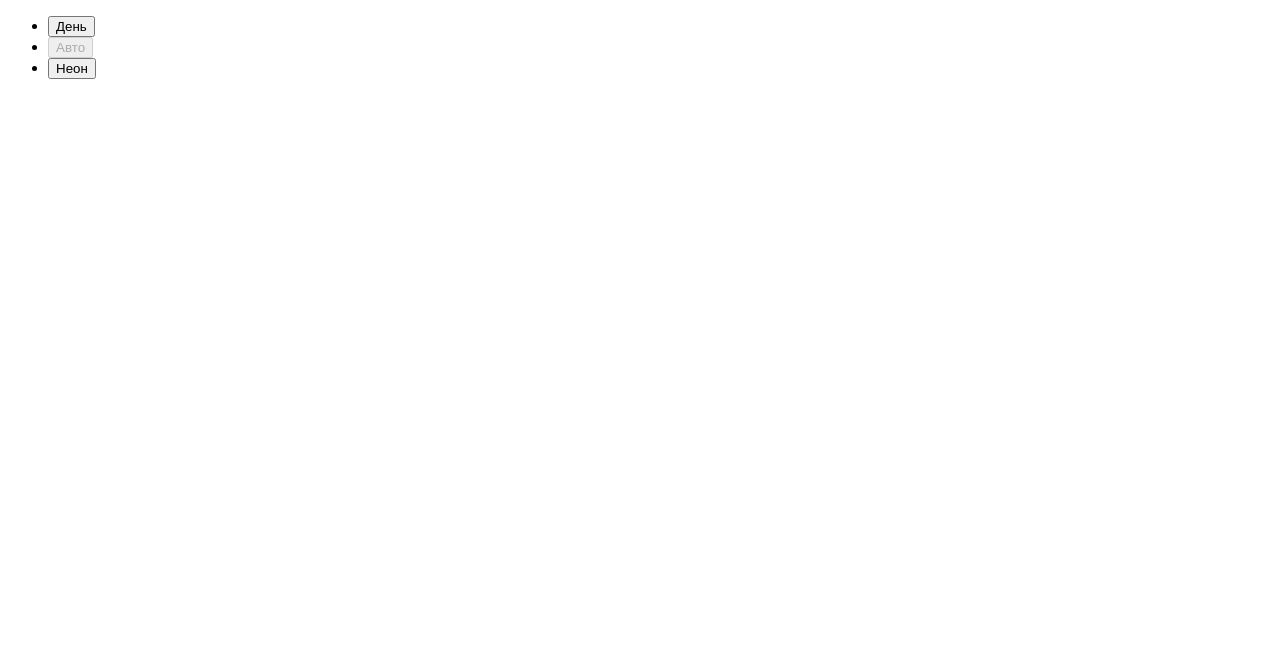
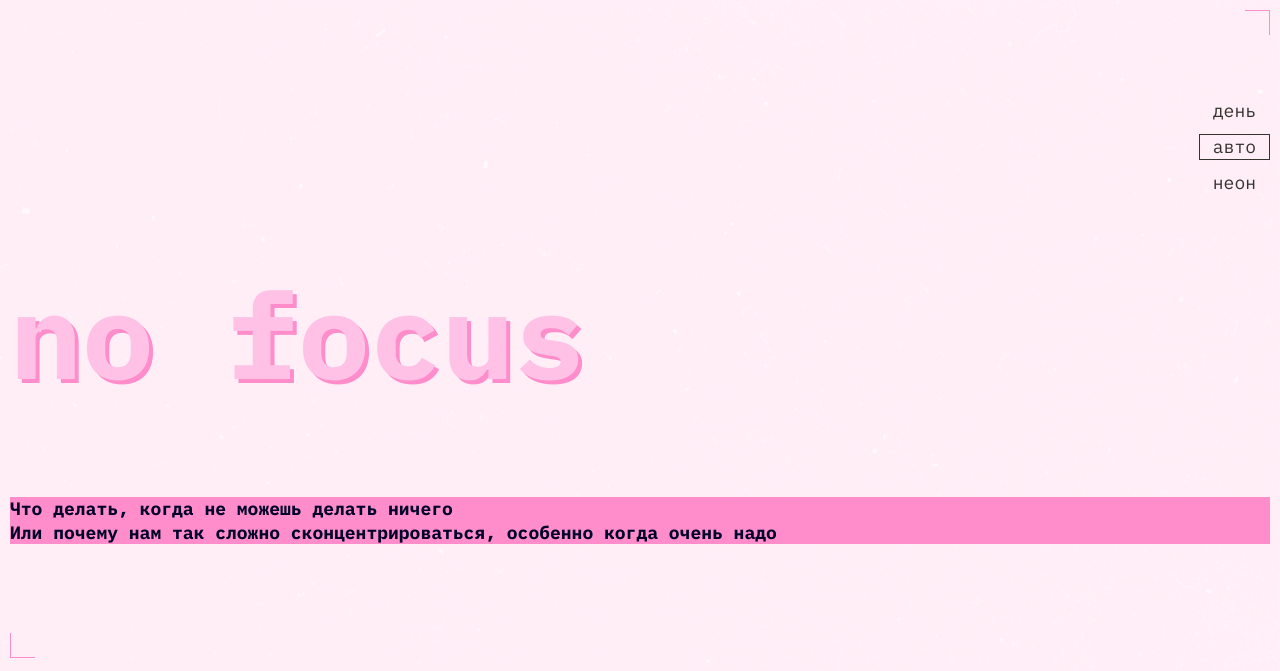
Before and after one commit to CandyDog13/slozhno-sosredotochitsya, a plain HTML site: page index.html in a window 1280 px wide. Drawn offline with Linux system fonts and the light colour scheme.

Commit message:
Сделал переключение тем, хедер и настроил фон

```diff
--- a/index.html
+++ b/index.html
@@ -5,9 +5,21 @@
     <meta http-equiv="X-UA-Compatible" content="IE=edge" />
     <meta name="viewport" content="width=device-width, initial-scale=1.0" />
     <title>Сложно сосредоточиться</title>
+    <link rel="stylesheet" href="./fonts/fonts.css">
+    <link rel="stylesheet" href="./styles/variables.css">
+    <link rel="stylesheet" href="./styles/globals.css">
+    <link rel="stylesheet" href="./styles/style.css">
+    <link rel="stylesheet" href="./styles/dark.css">
+    <link rel="stylesheet" href="./styles/light.css">
+    <meta name="color-scheme" content="dark light">
+    <link rel="icon" href="./images/favicon.ico" sizes="any">
+    <link rel="icon" href="./images/favicon.svg" type="image/svg+xml">
+    <link rel="apple-touch-icon" href="./images/mobile-icon.png">
   </head>
   <body class="page">
     <header class="header decorated-zone">
+      <div class="header__rec-text" aria-hidden="true">REC</div>
+      <!-- <div class="header__rec"></div> -->
       <nav class="header__theme-menu">
         <ul class="header__theme-menu-list">
           <li class="header__theme-menu-item">
@@ -34,6 +46,12 @@
           </li>
         </ul>
       </nav>
+      <h1 class="header__title">no focus</h1>
+      <div class="header__text title-decor">
+        <p>Что делать, когда не можешь делать ничего</p>
+        <p>Или почему нам так сложно сконцентрироваться,
+        особенно когда очень надо </p>
+      </div>
     </header>
     <script src="./scripts/script.js"></script>
   </body>
--- a/styles/dark.css
+++ b/styles/dark.css
@@ -9,4 +9,13 @@
     Так стили написанные ниже будут иметь больший вес,
     чем стили в медиазапросе предпочтений пользователя
   */
+  --accent-color: #ff0070;
+  --text-color: #F1B2CE;
+  --heading-color: #DB00FF;
+  --title-color: #000028;
+  --bg-image: url(../images/cover-image-dark.png);
+  --bg-color: #000028;
+  --rec: block;
+  --buttons-color: #ff0070;
+  --buttons-color-hover: rgba(255, 0, 112, 0.40);
 }
--- a/styles/light.css
+++ b/styles/light.css
@@ -4,9 +4,37 @@
   переключая тему
 */
 
+
+@media (prefers-color-scheme: light) {
+  :root {
+        /* Дублируем переменные светлой темы */
+        --accent-color: #ff8dcb;
+        --text-color: #000028;
+        --heading-color: #FFC2E6;
+        --title-color: #000028;
+        --bg-image: url(../images/cover-image-light.png);
+        --bg-color: #FFF1F7;
+        --rec: none;
+        --buttons-color: #353430;
+        --buttons-color-hover: rgba(50, 49, 45, 0.40);
+    }
+    /* .header__rec-text {
+      display: none;
+    } */
+}
+
 .page.theme_light {
   /* сохраните этот селектор в приведённом виде.
     Так стили написанные ниже будут иметь больший вес,
     чем стили в медиазапросе предпочтений пользователя
   */
+  --accent-color: #ff8dcb;
+  --text-color: #000028;
+  --heading-color: #FFC2E6;
+  --title-color: #000028;
+  --bg-image: url(../images/cover-image-light.png);
+  --bg-color: #FFF1F7;
+  --rec: none;
+  --buttons-color: #353430;
+  --buttons-color-hover: rgba(50, 49, 45, 0.40);
 }
--- a/styles/style.css
+++ b/styles/style.css
@@ -2,4 +2,139 @@
 
 .page {
   /* сохраните в разметке и стилях класс page. На его основе работает скрипт. */
+  background: var(--bg-image), var(--bg-color);
+  background-repeat: no-repeat;
+  background-position: center;
+  background-size: cover;
+  background-attachment: fixed;
 }
+
+.header {
+  display: grid;
+  grid-template-rows: 1fr min-content 1fr ;
+  grid-template-columns: 1fr;
+  position: relative;
+  width: 100%;
+  height: 668px;
+  padding: 10px;
+  background-image: var(--bg-image-header);
+  background-size: cover;
+}
+
+.decorated-zone::before {
+  content: "";
+  position: absolute;
+  width: 25px;
+  height: 25px;
+  border-top: 1px solid var(--accent-color);
+  border-right: 1px solid var(--accent-color);
+  top: 10px;
+  right: 10px;
+}
+
+.decorated-zone::after {
+  content: "";
+  position: absolute;
+  width: 25px;
+  height: 25px;
+  border-bottom: 1px solid var(--accent-color);
+  border-left: 1px solid var(--accent-color);
+  left: 10px;
+  bottom: 10px;
+}
+
+.header__rec-text {
+  position: absolute;
+  display: var(--rec);
+  top: 10px;
+  right: 19px;
+  color: #FF0070;
+  text-align: center;
+  font-family: var(--main-font, sans-serif);
+  font-size: 18px;
+  font-style: normal;
+  font-weight: 400;
+  line-height: 25px; /* 138.889% */
+}
+
+.header__rec-text::after {
+  content: "";
+  display: inline-block;
+  margin-left: 10px;
+  width: 9px;
+  height: 9px;
+  background-color: var(--accent-color);
+  border-radius: 100%;
+  box-shadow: 0px 0px 4px 3px var(--accent-color);
+}
+
+.header__theme-menu {
+  align-self: center;
+  justify-self: right;
+}
+.header__theme-menu-item:not(:last-of-type) {
+  margin-bottom: 10px;
+}
+
+.header__theme-menu-button {
+  inline-size: 100%;
+  display: inline-flex;
+  height: 26px;
+  padding: 0px 13px;
+  justify-content: center;
+  align-items: center;
+  border: none;
+  color: var(--buttons-color);
+  background-color: inherit;
+  text-transform: lowercase;
+  text-align: center;
+  font-family: var(--main-font, sans-serif);
+  font-size: 18px;
+  font-style: normal;
+  font-weight: 400;
+  line-height: 18px; /* 100% */
+}
+
+.header__theme-menu-button:hover {
+border: 1px solid var(--buttons-color-hover);
+}
+
+.header__theme-menu-button:focus{
+  outline:  none;
+}
+
+.header__theme-menu-button:focus-visible {
+  border-bottom: 1px solid var(--buttons-color);
+  outline: none;
+}
+
+.header__theme-menu-button_active {
+  border: 1px solid var(--buttons-color);
+  pointer-events: none;
+}
+
+.header__title {
+  color: var(--heading-color);
+  text-shadow: 4px 4px 0 var(--accent-color);
+  font-family:  var(--main-font, sans-serif);
+  font-size: clamp(7.25rem, 7.0115rem + 1.0178vw, 7.5rem);
+  font-style: normal;
+  font-weight: 700;
+  line-height: 82.5%; /* 95.7px */
+}
+
+.header__text {
+  display: inline-block;
+  inline-size: 100%;
+  align-self: center;
+  font-family: var(--main-font, sans-serif);
+  font-size: 18px;
+  font-style: normal;
+  font-weight: 700;
+  line-height: 23.4px; /* 130% */
+}
+
+.title-decor {
+  background: var(--accent-color);
+  color: var(--title-color);
+}
--- a/styles/variables.css
+++ b/styles/variables.css
@@ -2,3 +2,15 @@
   Переменные для вашего проекта
   и их переопределение под различные устройства
 */
+:root {
+  --accent-color: #ff0070;
+  --text-color: #F1B2CE;
+  --heading-color: #DB00FF;
+  --title-color: #000028;
+  --main-font: 'IBM Plex mono';
+  --bg-image: url(../images/cover-image-dark.png);
+  --bg-color: #000028;
+  --rec: block;
+  --buttons-color: #ff0070;
+  --buttons-color-hover:rgba(255, 0, 112, 0.40);
+}
```
